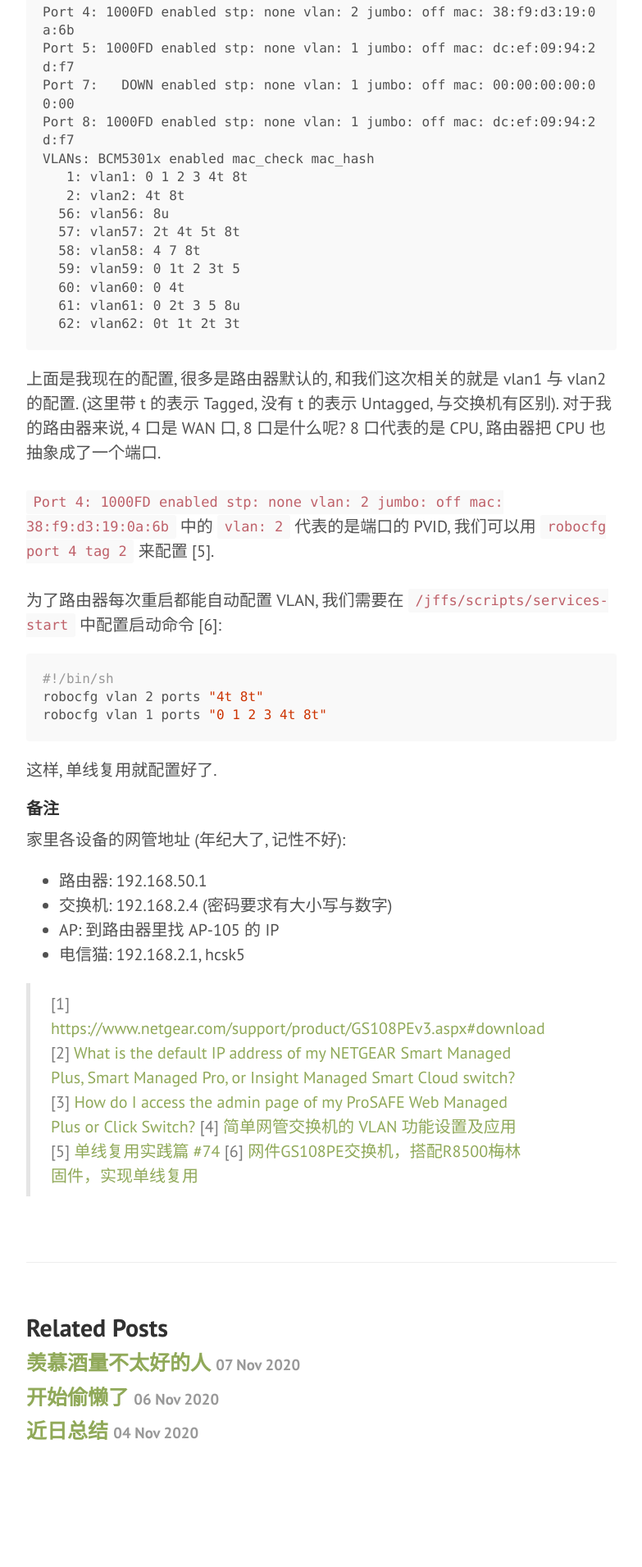
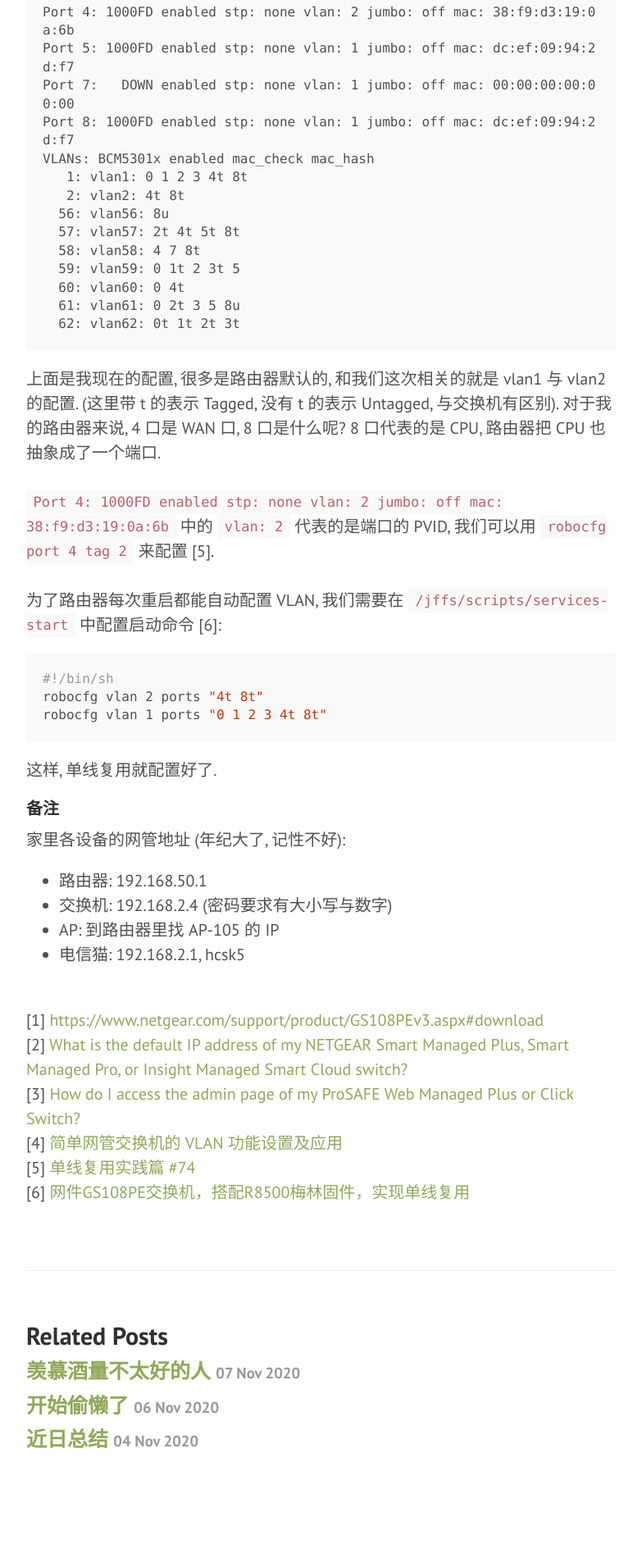
Before and after one commit to yoncise/yoncise.github.io, a Jekyll site: the page built from _posts/2020-11-21-16318107.md, in a window 1280 px wide. Shown: the part 3548-5459 px from the top of the page at 82% size, without its empty margins (428-1211 px from the left). Built offline with Jekyll 4.4.1, drawn with Linux system fonts in a browser that asks for light colours.

Commit message:
sync from yuque

```diff
--- a/_posts/2020-11-21-16318107.md
+++ b/_posts/2020-11-21-16318107.md
@@ -113,10 +113,4 @@
 - 电信猫: 192.168.2.1, hcsk5
 
 
-
-> [1] [https://www.netgear.com/support/product/GS108PEv3.aspx#download](https://www.netgear.com/support/product/GS108PEv3.aspx#download)
-> [2] [What is the default IP address of my NETGEAR Smart Managed Plus, Smart Managed Pro, or Insight Managed Smart Cloud switch?](https://kb.netgear.com/30418/What-is-the-default-IP-address-of-my-NETGEAR-Smart-Managed-Plus-Smart-Managed-Pro-or-Insight-Managed-Smart-Cloud-switch)
-> [3] [How do I access the admin page of my ProSAFE Web Managed Plus or Click Switch?](https://kb.netgear.com/31261/How-do-I-access-the-admin-page-of-my-ProSAFE-Web-Managed-Plus-or-Click-Switch)
-> [4] [简单网管交换机的 VLAN 功能设置及应用](http://club.ntgrchina.cn/Knowledgebase/Document_detail.aspx?Did=550)
-> [5] [单线复用实践篇 #74](https://koolshare.cn/forum.php?mod=viewthread&tid=61943&extra=page%3D1&page=4)
-> [6] [网件GS108PE交换机，搭配R8500梅林固件，实现单线复用](https://post.smzdm.com/p/752902/)
+<br />[1] [https://www.netgear.com/support/product/GS108PEv3.aspx#download](https://www.netgear.com/support/product/GS108PEv3.aspx#download)<br />[2] [What is the default IP address of my NETGEAR Smart Managed Plus, Smart Managed Pro, or Insight Managed Smart Cloud switch?](https://kb.netgear.com/30418/What-is-the-default-IP-address-of-my-NETGEAR-Smart-Managed-Plus-Smart-Managed-Pro-or-Insight-Managed-Smart-Cloud-switch)<br />[3] [How do I access the admin page of my ProSAFE Web Managed Plus or Click Switch?](https://kb.netgear.com/31261/How-do-I-access-the-admin-page-of-my-ProSAFE-Web-Managed-Plus-or-Click-Switch)<br />[4] [简单网管交换机的 VLAN 功能设置及应用](http://club.ntgrchina.cn/Knowledgebase/Document_detail.aspx?Did=550)<br />[5] [单线复用实践篇 #74](https://koolshare.cn/forum.php?mod=viewthread&tid=61943&extra=page%3D1&page=4)<br />[6] [网件GS108PE交换机，搭配R8500梅林固件，实现单线复用](https://post.smzdm.com/p/752902/)
```
